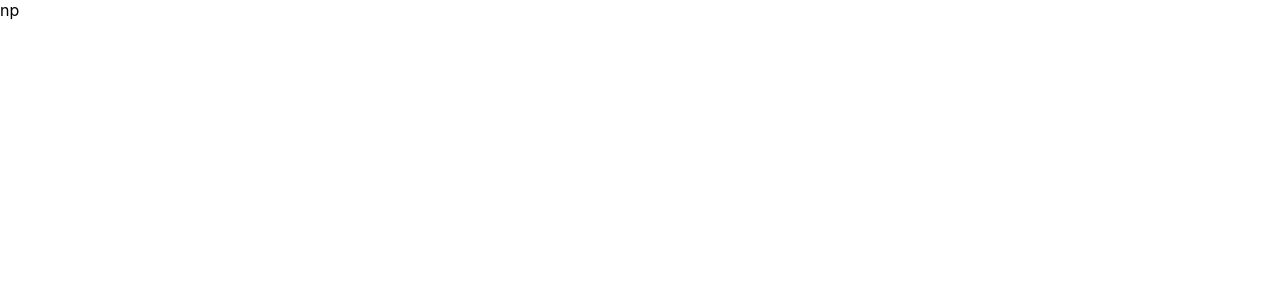
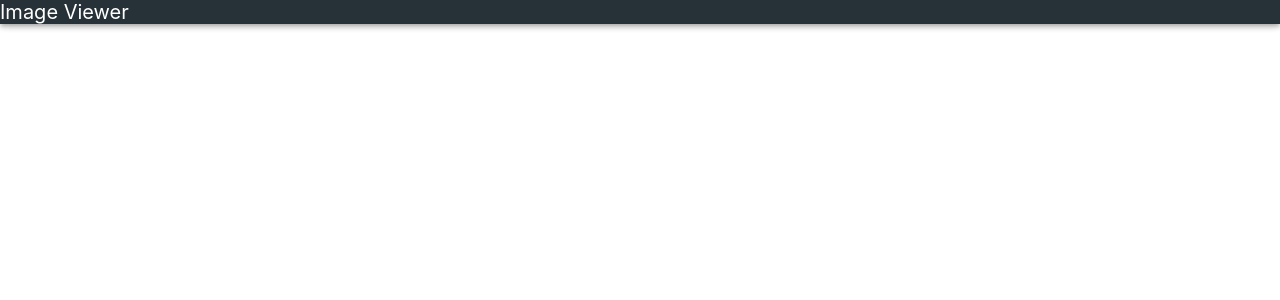
Before and after one commit to swatitoshniwal/ImageViewer, a React (Create React App) app: page /home in a window 1280 px wide. Shown: the top 300 px of the page. Built offline with nearby package versions, Linux system fonts and the light colour scheme.

Commit message:
Added endpoint API.

```diff
--- a/src/App.js
+++ b/src/App.js
@@ -1,10 +1,12 @@
 import React from 'react';
 import { Switch, Route } from 'react-router-dom';
 import Login from './screens/login/Login';
+import Home from './screens/home/Home';
 
 const App = () => (
     <Switch>
         <Route exact path='/' render={({history}, props) => <Login {...props} history={history}/>} />
+        <Route exact path='/home' render={({history}, props) => <Home {...props} history={history}/>} />
     </Switch>
 )
 
--- /dev/null
+++ b/src/common/utils.js
@@ -0,0 +1,4 @@
+export const constant = {
+    userApi:"https://api.instagram.com/v1/users/self/?access_token=8661035776.d0fcd39.39f63ab2f88d4f9c92b0862729ee2784",
+    mediaApi:"https://api.instagram.com/v1/users/self/media/recent?access_token=8661035776.d0fcd39.39f63ab2f88d4f9c92b0862729ee2784"
+}
--- /dev/null
+++ b/src/screens/home/Home.js
@@ -0,0 +1,33 @@
+import React, {Component} from 'react';
+import './Home.css';
+import Header from '../../common/header/Header';
+import {withStyles} from '@material-ui/core/styles';
+import {constant} from '../../common/utils'
+
+const styles = theme => ({
+
+})
+
+class Home extends Component{
+    constructor(props){
+        super(props);
+        this.state = {
+
+        }
+    }
+    render(){
+        const{classes} = this.props;
+        return(
+            <div>
+                <Header
+                    screen={"Home"}
+                    searchHandler={this.onSearchEntered}
+                    handleLogout={this.logout}
+                    handleAccount={this.navigateToAccount}/>
+
+            </div>
+        )
+    }
+}
+
+export default withStyles(styles)(Home);
```
